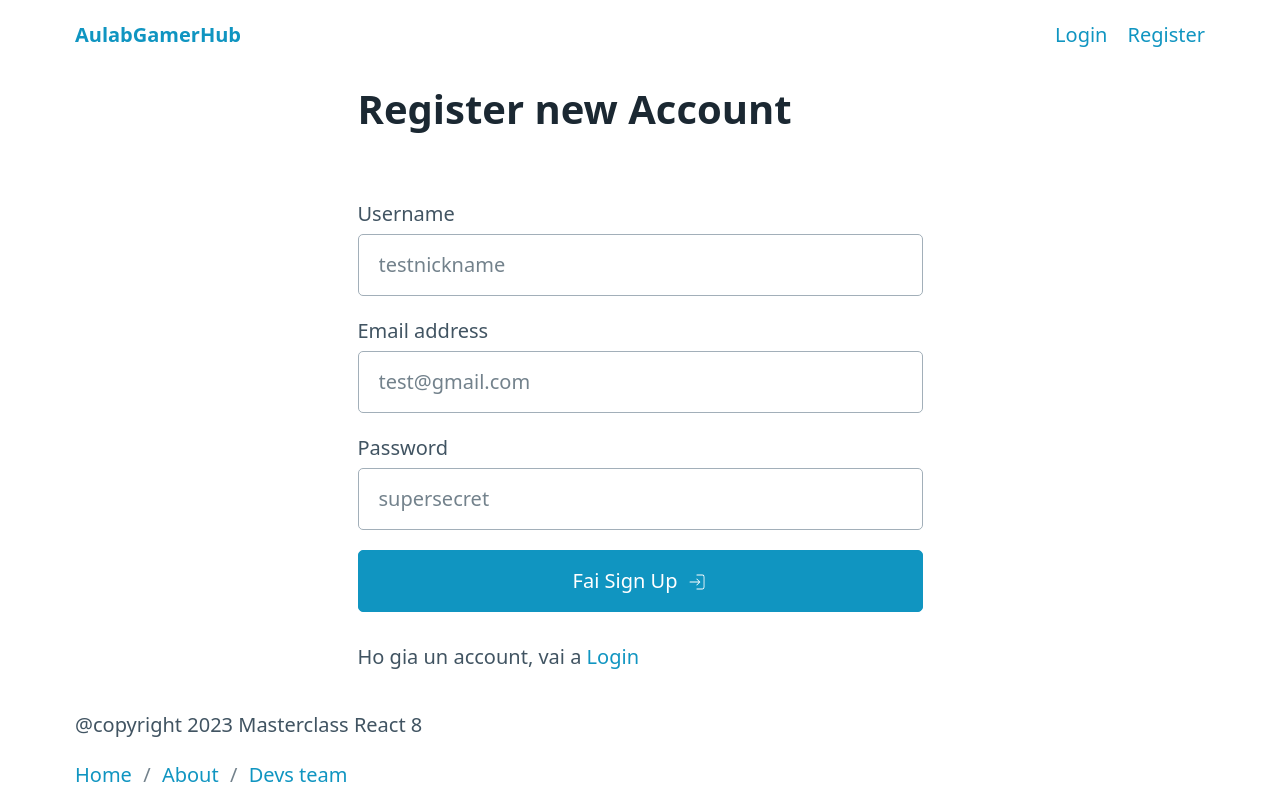
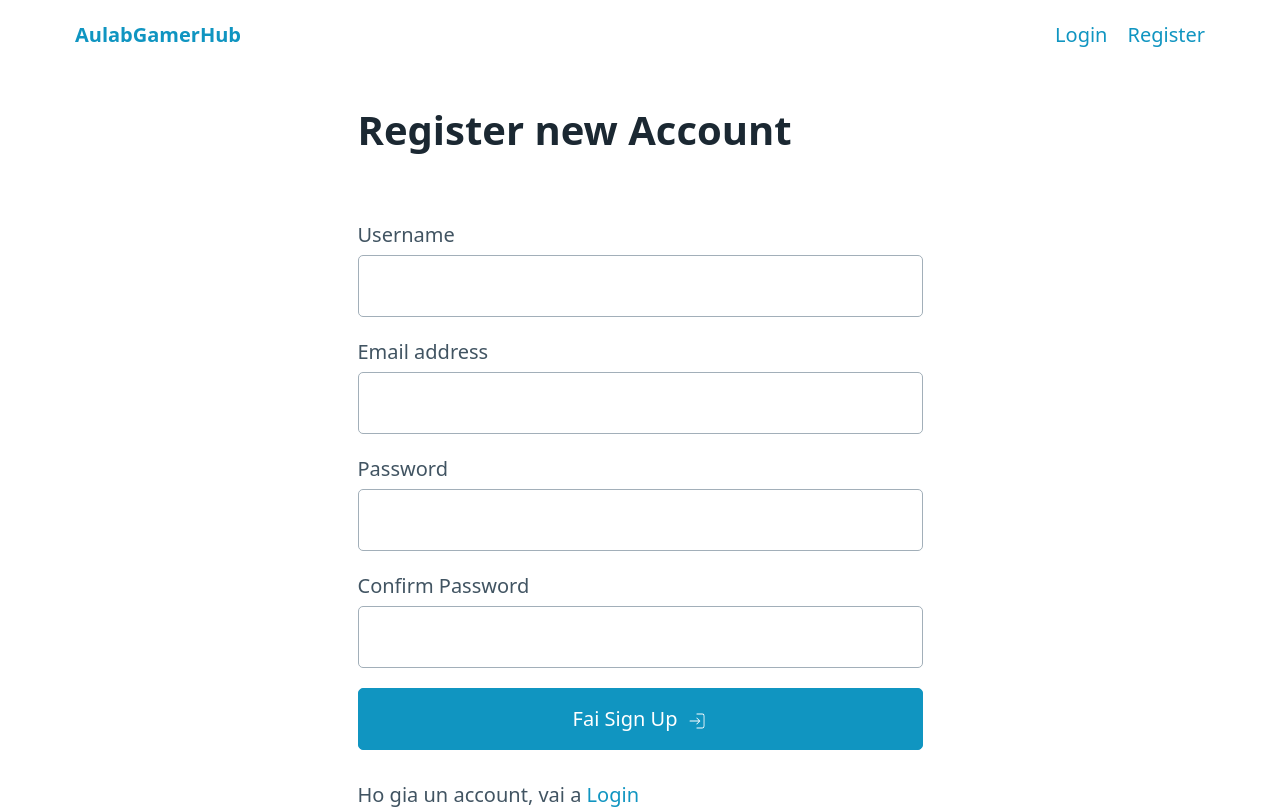
Before and after one commit to React-Masterclass/AulabGamerHub, a React (Vite) app: page /register in a window 1280 px wide. Shown: the top 809 px of the page. Built offline with nearby package versions, Linux system fonts and the light colour scheme.

Commit message:
OAuth with Discord, Formik

```diff
--- a/package.json
+++ b/package.json
@@ -11,10 +11,12 @@
   },
   "dependencies": {
     "@supabase/supabase-js": "^2.38.5",
+    "formik": "^2.4.5",
     "react": "^18.2.0",
     "react-dom": "^18.2.0",
     "react-icons": "^4.12.0",
-    "react-router-dom": "^6.19.0"
+    "react-router-dom": "^6.19.0",
+    "yup": "^1.3.2"
   },
   "devDependencies": {
     "@types/react": "^18.2.37",
--- a/src/components/AppNavbar.jsx
+++ b/src/components/AppNavbar.jsx
@@ -28,7 +28,7 @@ export default function AppNavbar() {
           <ul>
             <li>
               <details role="list" dir="rtl">
-                <summary aria-haspopup="listbox" role="link">{session.user.user_metadata.username}</summary>
+                <summary aria-haspopup="listbox" role="link">{session.user.user_metadata.username || session.user.email}</summary>
                 <ul role="listbox">
                   <li>
                     <Link to="/account">Account page</Link>
--- a/src/pages/Login.jsx
+++ b/src/pages/Login.jsx
@@ -4,6 +4,7 @@ import supabase from "../supabase/client";
 import { FaGoogle } from "react-icons/fa";
 import { FaDiscord } from "react-icons/fa";
 import { CiLogin } from "react-icons/ci";
+import style from "../styles/loginPage.module.css";
 // import AppContext from "../contexts/AppContext";
 
 function Login() {
@@ -32,18 +33,26 @@ function Login() {
     }
   }
 
+  const handleLoginWithDiscord = async () => {
+    try {
+      const { error } = await supabase.auth.signInWithOAuth({
+        provider: 'discord',
+      })
+      if (error) {
+        alert(error.error_description || error.message)
+      } else {
+        navigate('/settings');
+      }
+    } catch (error) {
+      console.log(error);
+    }
+  }
+
+
   return (
     <div className="container">
-      <div style={{
-        height: '80vh',
-        width: '100%',
-        display: 'flex',
-        justifyContent: 'space-between',
-        alignItems: 'center'
-      }}>
-        <div id="LoginEmail" style={{
-          width: '40%'
-        }}>
+      <div className={style.login_container}>
+        <div id="LoginEmail" className={style.login_element}>
           <h1>Log In</h1>
           <form onSubmit={handleLogin}>
             <label htmlFor="email">Email address</label>
@@ -52,27 +61,19 @@ function Login() {
             <input type="password" id="password" name="password" placeholder="supersecret" />
             <button type="submit">
               Fai sign In
-              <CiLogin style={{
-                marginLeft: '10px'
-              }}/>
+              <CiLogin className={style.login_icons}/>
             </button>
           </form>
         </div>
-        <div id="LoginOAuth" style={{
-          width: '40%'
-        }}>
+        <div id="LoginOAuth" className={style.login_element}>
           <h1>Puoi fare login con Social auth</h1>
           <button className="secondary">
             Login con Google
-            <FaGoogle style={{
-              marginLeft: '10px'
-            }} />
+            <FaGoogle className={style.login_icons}/>
           </button>
-          <button className="contrast">
+          <button className="contrast" onClick={handleLoginWithDiscord}>
             Login con Discord
-            <FaDiscord style={{
-              marginLeft: '10px'
-            }} />
+            <FaDiscord className={style.login_icons}/>
           </button>
         </div>
       </div>
--- a/src/pages/Register.jsx
+++ b/src/pages/Register.jsx
@@ -1,8 +1,26 @@
 // import { useContext } from "react";
+import { Formik, Form, Field } from 'formik';
+import * as Yup from 'yup';
 import supabase from "../supabase/client";
 import { CiLogin } from "react-icons/ci";
 import { Link, useNavigate } from "react-router-dom";
+import style from "../styles/registerPage.module.css";
 // import AppContext from "../contexts/AppContext";
+
+const schemaValidation = Yup.object({
+  username: Yup.string()
+    .min(6, 'Deve contenere almeno 6 caratteri 😡')
+    .required('Required'),
+  email: Yup.string()
+    .email('Inserisci una email valida 🥵')
+    .required('Required'),
+  password: Yup.string()
+    .min(4, 'Deve contenere almeno 4 caratteri 😡')
+    .required('password is required'),
+  confirm_password: Yup.string()
+    .oneOf([Yup.ref('password'), null], 'Passwords must match')
+    .required("Required")
+});
 
 function Register() {
   // Invoco la funzione signUp dal context...
@@ -13,26 +31,49 @@ function Register() {
     // const [password, setPassword] = useState('');
   const navigate = useNavigate();
 
-  const handleRegister = async (event) => {
-    event.preventDefault();
-    const registerForm = event.currentTarget;
-    const { username, email, password } = Object.fromEntries(
-      new FormData(registerForm)
-    )
+  // gestione form React classica...
+  // const handleRegister = async (event) => {
+  //   event.preventDefault();
+  //   const registerForm = event.currentTarget;
+  //   const { username, email, password } = Object.fromEntries(
+  //     new FormData(registerForm)
+  //   )
+  //   try {
+  //     let { error } = await supabase.auth.signUp({
+  //       email,
+  //       password,
+  //       options: {
+  //         data: {
+  //           username
+  //         }
+  //       }
+  //     })
+  //     if (error) {
+  //       alert(error.error_description || error.message)
+  //     } else {
+  //       registerForm.reset();
+  //       navigate('/settings');
+  //     }
+  //   } catch (error) {
+  //     console.log(error);
+  //   }
+  // }
+
+  // gestione form in caso uso di Formik...
+  const handleRegisterFormik = async (values) => {
     try {
       let { error } = await supabase.auth.signUp({
-        email,
-        password,
+        email: values.email,
+        password: values.password,
         options: {
           data: {
-            username
+            username: values.username
           }
         }
       })
       if (error) {
         alert(error.error_description || error.message)
       } else {
-        registerForm.reset();
         navigate('/settings');
       }
     } catch (error) {
@@ -40,20 +81,53 @@ function Register() {
     }
   }
 
+
   return (
     <div className="container">
-    <div style={{
-      height: '80vh',
-      width: '100%',
-      display: 'flex',
-      justifyContent: 'center',
-      alignItems: 'center'
-    }}>
-      <div id="Register" style={{
-        width: '50%',
-      }}>
+      <div className={style.register_container}>
+        <div id="Register" className={style.register_element}>
           <h1>Register new Account</h1>
-        <form onSubmit={handleRegister}>
+
+          <Formik
+            initialValues={{
+              username: '',
+              email: '',
+              password: '',
+              confirm_password: ''
+            }}
+            validationSchema={schemaValidation}
+            onSubmit={values => {
+              handleRegisterFormik(values)
+            }}
+          >
+          {({ errors, touched }) => (
+          <Form>
+           <label htmlFor="username">Username</label>
+           <Field name="username" type="text" />
+           {errors.username && touched.username ? (
+             <p className={style.error_validation}>{errors.username}</p>
+           ) : null}
+           <label htmlFor="email">Email address</label>
+           <Field name="email" type="email" />
+           {errors.email && touched.email ? <p className={style.error_validation}>{errors.email}</p> : null}
+           <label htmlFor="password">Password</label>
+           <Field name="password" type="password" />
+           {errors.password && touched.password ? <p className={style.error_validation}>{errors.password}</p> : null}
+           <label htmlFor="confirm_password">Confirm Password</label>
+           <Field name="confirm_password" type="password" />
+           {errors.confirm_password && touched.confirm_password ? <p className={style.error_validation}>{errors.confirm_password}</p> : null}
+           <button type="submit">
+              Fai Sign Up
+              <CiLogin style={{
+                marginLeft: '10px'
+              }}/>
+            </button>
+         </Form>
+       )}
+     </Formik>
+
+
+          {/* <form onSubmit={handleRegister}>
             <label htmlFor="username">Username</label>
             <input
               type="text"
@@ -68,11 +142,18 @@ function Register() {
               name="email"
               placeholder="test@gmail.com"
             />
-          <label htmlFor="Password">Password</label>
+            <label htmlFor="password">Password</label>
             <input
               type="password"
-            id="Password"
+              id="password"
               name="password"
+              placeholder="supersecret"
+            />
+            <label htmlFor="confirm_password">Confirm Password</label>
+            <input
+              type="password"
+              id="confirm_password"
+              name="confirm_password"
               placeholder="supersecret"
             />
             <button type="submit">
@@ -81,7 +162,7 @@ function Register() {
                 marginLeft: '10px'
               }}/>
             </button>
-        </form>
+          </form> */}
           <p>Ho gia un account, vai a <Link to="/login">Login</Link>
           </p>
         </div>
--- /dev/null
+++ b/src/styles/loginPage.module.css
@@ -0,0 +1,15 @@
+.login_container {
+  height: 80vh;
+  width: 100%;
+  display: flex;
+  justify-content: space-between;
+  align-items: center;
+}
+
+.login_element {
+  width: 40%;
+}
+
+.login_icons {
+  margin-left: 10px;
+}
--- /dev/null
+++ b/src/styles/registerPage.module.css
@@ -0,0 +1,18 @@
+.register_container {
+  height: 100vh;
+  width: 100%;
+  display: flex;
+  justify-content: center;
+  align-items: center;
+}
+
+.register_element {
+  width: 50%;
+}
+
+.error_validation {
+  padding: 0;
+  margin: 0;
+  font-size: 15px;
+  color: red !important;
+}
```
Also changed, not shown: 2 other files (tests, documents, lock files or other folders). Lines whose indentation alone changed are shown as unchanged.
